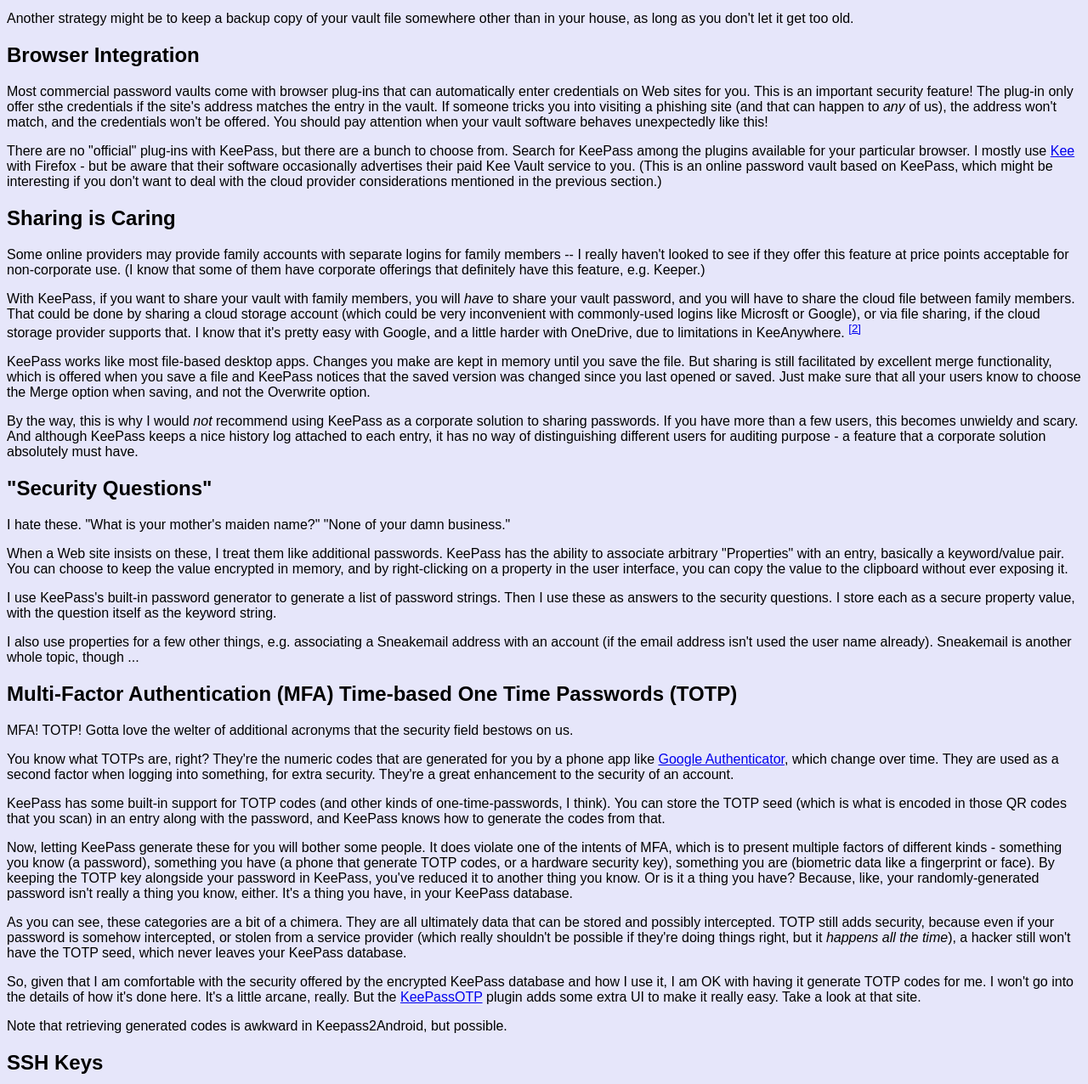
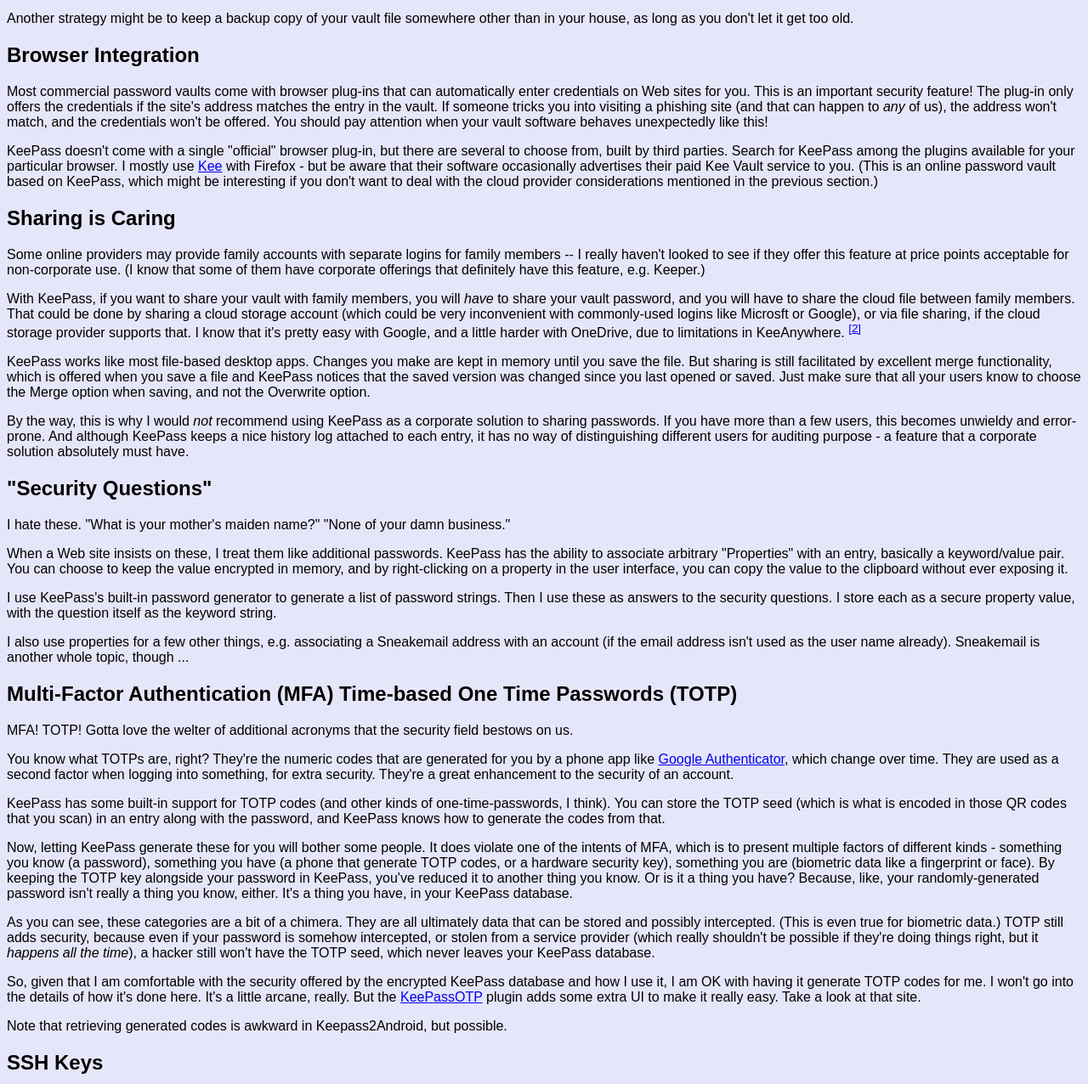
Before and after one commit to dwmuller/dwmuller.github.io, an Eleventy site: page src/notes/keepass-password-vault.md in a window 1280 px wide. Shown: the part 784-2060 px from the top of the page at 85% size. Built offline with nearby package versions, Linux system fonts and the light colour scheme; Eleventy itself is replaced by a stand-in of ours; files that its build step writes are made by us from their sources.

Commit message:
Expansions and typo fixes.

```diff
--- a/src/notes/keepass-password-vault.md
+++ b/src/notes/keepass-password-vault.md
@@ -30,19 +30,19 @@ Another strategy might be to keep a backup copy of your vault file somewhere oth
 
 ## Browser Integration
 
-Most commercial password vaults come with browser plug-ins that can automatically enter credentials on Web sites for you. This is an important security feature! The plug-in only offer sthe credentials if the site's address matches the entry in the vault. If someone tricks you into visiting a phishing site (and that can happen to *any* of us), the address won't match, and the credentials won't be offered. You should pay attention when your vault software behaves unexpectedly like this!
+Most commercial password vaults come with browser plug-ins that can automatically enter credentials on Web sites for you. This is an important security feature! The plug-in only offers the credentials if the site's address matches the entry in the vault. If someone tricks you into visiting a phishing site (and that can happen to *any* of us), the address won't match, and the credentials won't be offered. You should pay attention when your vault software behaves unexpectedly like this!
 
-There are no "official" plug-ins with KeePass, but there are a bunch to choose from. Search for KeePass among the plugins available for your particular browser. I mostly use [Kee](https://www.kee.pm/) with Firefox - but be aware that their software occasionally advertises their paid Kee Vault service to you. (This is an online password vault based on KeePass, which might be interesting if you don't want to deal with the cloud provider considerations mentioned in the previous section.)
+KeePass doesn't come with a single "official" browser plug-in, but there are several to choose from, built by third parties. Search for KeePass among the plugins available for your particular browser. I mostly use [Kee](https://www.kee.pm/) with Firefox - but be aware that their software occasionally advertises their paid Kee Vault service to you. (This is an online password vault based on KeePass, which might be interesting if you don't want to deal with the cloud provider considerations mentioned in the previous section.)
 
 ## Sharing is Caring
 
 Some online providers may provide family accounts with separate logins for family members -- I really haven't looked to see if they offer this feature at price points acceptable for non-corporate use. (I know that some of them have corporate offerings that definitely have this feature, e.g. Keeper.)
 
-With KeePass, if you want to share your vault with family members, you will *have* to share your vault password, and you will have to share the cloud file between family members. That could be done by sharing a cloud storage account (which could be very inconvenient with commonly-used logins like Microsft or Google), or via file sharing, if the cloud storage provider supports that. I know that it's pretty easy with Google, and a little harder with OneDrive, due to limitations in KeeAnywhere. ^[I submitted a pull request for KeeAnywhere which partially fixes the problem with shared folders. As of this writing, it has been accepted but not yet released. (2021-03-31)]
+With KeePass, if you want to share your vault with family members, you will *have* to share your vault password, and you will have to share the cloud file between family members. That could be done by sharing a cloud storage account (which could be very inconvenient with commonly-used logins like Microsft or Google), or via file sharing, if the cloud storage provider supports that. I know that it's pretty easy with Google, and a little harder with OneDrive, due to limitations in KeeAnywhere. ^[I submitted a pull request for KeeAnywhere which partially fixes the problem with shared folders. As of this writing, it has been accepted but not yet released. (2021-09-18)]
 
 KeePass works like most file-based desktop apps. Changes you make are kept in memory until you save the file. But sharing is still facilitated by excellent merge functionality, which is offered when you save a file and KeePass notices that the saved version was changed since you last opened or saved. Just make sure that all your users know to choose the Merge option when saving, and not the Overwrite option.
 
-By the way, this is why I would *not* recommend using KeePass as a corporate solution to sharing passwords. If you have more than a few users, this becomes unwieldy and scary. And although KeePass keeps a nice history log attached to each entry, it has no way of distinguishing different users for auditing purpose - a feature that a corporate solution absolutely must have.
+By the way, this is why I would *not* recommend using KeePass as a corporate solution to sharing passwords. If you have more than a few users, this becomes unwieldy and error-prone. And although KeePass keeps a nice history log attached to each entry, it has no way of distinguishing different users for auditing purpose - a feature that a corporate solution absolutely must have.
 
 ## "Security Questions"
 
@@ -52,7 +52,7 @@ When a Web site insists on these, I treat them like additional passwords. KeePas
 
 I use KeePass's built-in password generator to generate a list of password strings. Then I use these as answers to the security questions. I store each as a secure property value, with the question itself as the keyword string.
 
-I also use properties for a few other things, e.g. associating a Sneakemail address with an account (if the email address isn't used the user name already). Sneakemail is another whole topic, though ...
+I also use properties for a few other things, e.g. associating a Sneakemail address with an account (if the email address isn't used as the user name already). Sneakemail is another whole topic, though ...
 
 ## Multi-Factor Authentication (MFA) Time-based One Time Passwords (TOTP)
 
@@ -64,7 +64,7 @@ KeePass has some built-in support for TOTP codes (and other kinds of one-time-pa
 
 Now, letting KeePass generate these for you will bother some people. It does violate one of the intents of MFA, which is to present multiple factors of different kinds - something you know (a password), something you have (a phone that generate TOTP codes, or a hardware security key), something you are (biometric data like a fingerprint or face). By keeping the TOTP key alongside your password in KeePass, you've reduced it to another thing you know. Or is it a thing you have? Because, like, your randomly-generated password isn't really a thing you know, either. It's a thing you have, in your KeePass database.
 
-As you can see, these categories are a bit of a chimera. They are all ultimately data that can be stored and possibly intercepted. TOTP still adds security, because even if your password is somehow intercepted, or stolen from a service provider (which really shouldn't be possible if they're doing things right, but it *happens all the time*), a hacker still won't have the TOTP seed, which never leaves your KeePass database.
+As you can see, these categories are a bit of a chimera. They are all ultimately data that can be stored and possibly intercepted. (This is even true for biometric data.) TOTP still adds security, because even if your password is somehow intercepted, or stolen from a service provider (which really shouldn't be possible if they're doing things right, but it *happens all the time*), a hacker still won't have the TOTP seed, which never leaves your KeePass database.
 
 So, given that I am comfortable with the security offered by the encrypted KeePass database and how I use it, I am OK with having it generate TOTP codes for me. I won't go into the details of how it's done here. It's a little arcane, really. But the [KeePassOTP](https://github.com/Rookiestyle/KeePassOTP) plugin adds some extra UI to make it really easy. Take a look at that site.
 
```
